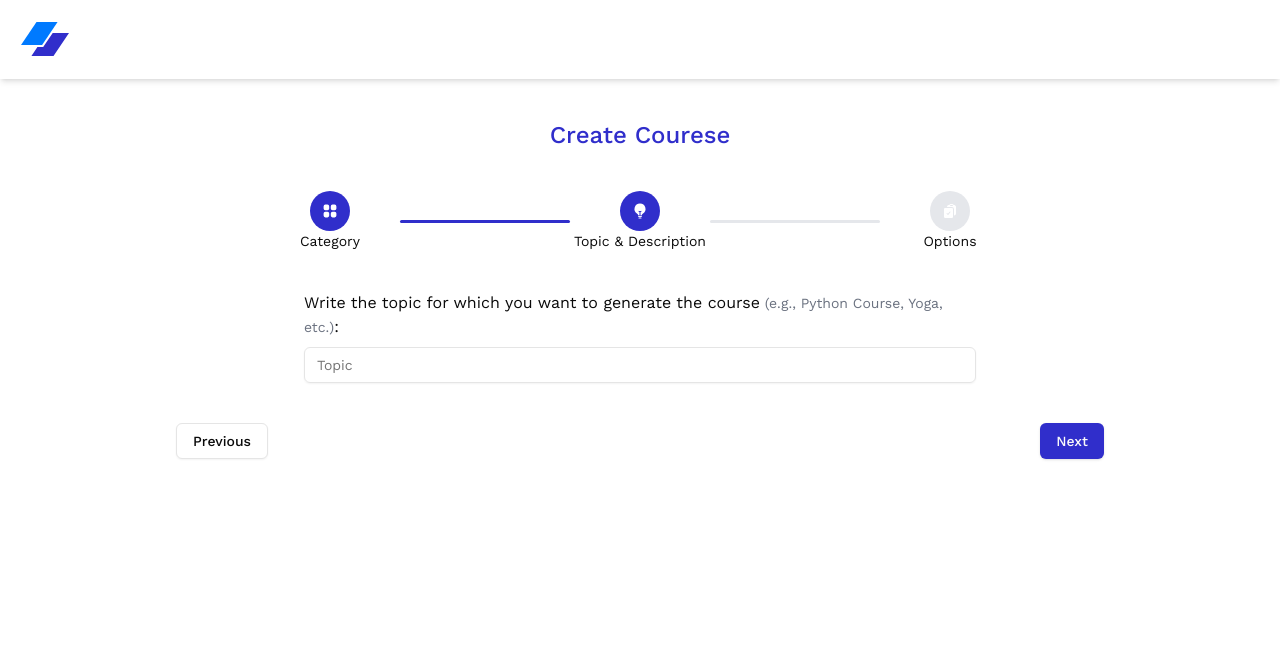
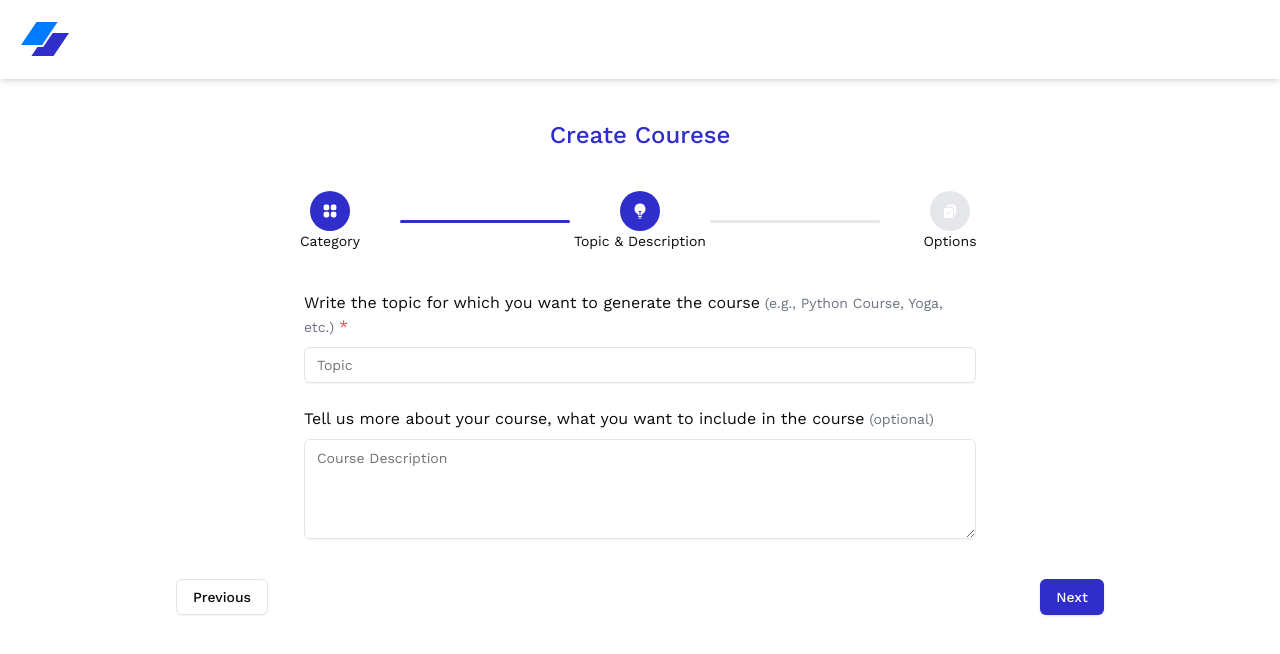
Before and after one commit to Tech-Avrach/philekoos--ai-course-generator-, a Next.js app: page /create-course in a window 1280 px wide. Both pictures are taken after a click on the button "Next". Shown: the top 654 px of the page. Built offline with nearby package versions, Linux system fonts and the light colour scheme.

Commit message:
Topic description

```diff
--- /dev/null
+++ b/app/create-course/_components/SelectOption.jsx
@@ -0,0 +1,13 @@
+import React from 'react'
+
+function SelectOption() {
+  return (
+    <div>
+        <div className="grid grid-cols-2">
+
+        </div>
+    </div>
+  )
+}
+
+export default SelectOption
--- a/app/create-course/_components/TopicDescription.jsx
+++ b/app/create-course/_components/TopicDescription.jsx
@@ -1,4 +1,5 @@
 import { Input } from '@/components/ui/input'
+import { Textarea } from '@/components/ui/textarea'
 import React from 'react'
 
 function TopicDescription() {
@@ -8,12 +9,20 @@ function TopicDescription() {
         <div className="mx-20 lg:mx-32 ">
           <div className="mb-2">
             Write the topic for which you want to generate the course
-            <span className="text-sm text-gray-500"> (e.g., Python Course, Yoga, etc.)</span>:
+            <span className="text-sm text-gray-500"> (e.g., Python Course, Yoga, etc.) </span>
+            <span className="text-red-500"> *</span>
           </div>
           <Input id="Topic" placeholder="Topic" />
         </div>
+
       {/* Text Area Desc */}
-
+      <div className="mx-20 lg:mx-32 mt-6">
+          <div className="mb-2">
+            Tell us more about your course, what you want to include in the course
+            <span className="text-sm text-gray-500"> (optional) </span>
+          </div>
+          <Textarea placeholder="Course Description" className="min-h-[100px] max-h-[300px] overflow-scroll"/>
+        </div>
 
     </div>
   )
--- a/app/create-course/page.jsx
+++ b/app/create-course/page.jsx
@@ -5,6 +5,7 @@ import React, { useState, useEffect } from 'react'
 import { HiClipboardDocumentCheck, HiLightBulb, HiMiniSquares2X2 } from 'react-icons/hi2'
 import SelectCategory from './_components/SelectCategory'
 import TopicDescription from './_components/TopicDescription'
+import SelectOption from './_components/SelectOption'
 
 function CreateCourse() {
   const StepperOptions = [{
@@ -66,7 +67,7 @@ function CreateCourse() {
       {/* Component */}
 
       {
-        activeIndex == 0 ? <SelectCategory /> : activeIndex == 1 ? <TopicDescription />: <div>Options</div>
+        activeIndex == 0 ? <SelectCategory /> : activeIndex == 1 ? <TopicDescription />: <SelectOption />
       }
 
       {/* Next Prev Button */}
--- a/package.json
+++ b/package.json
@@ -18,6 +18,7 @@
     "next": "14.2.7",
     "react": "^18",
     "react-dom": "^18",
+    "react-hot-toast": "^2.4.1",
     "react-icons": "^5.3.0",
     "tailwind-merge": "^2.5.2",
     "tailwindcss-animate": "^1.0.7"
--- a/tailwind.config.js
+++ b/tailwind.config.js
@@ -20,7 +20,7 @@ module.exports = {
       colors: {
         border: "hsl(var(--border))",
         input: "hsl(var(--input))",
-        ring: "hsl(var(--ring))",
+        ring: "#302ECB",
         background: "hsl(var(--background))",
         foreground: "hsl(var(--foreground))",
         primary: {
```
Also changed, not shown: 1 other file (tests, documents, lock files or other folders).
